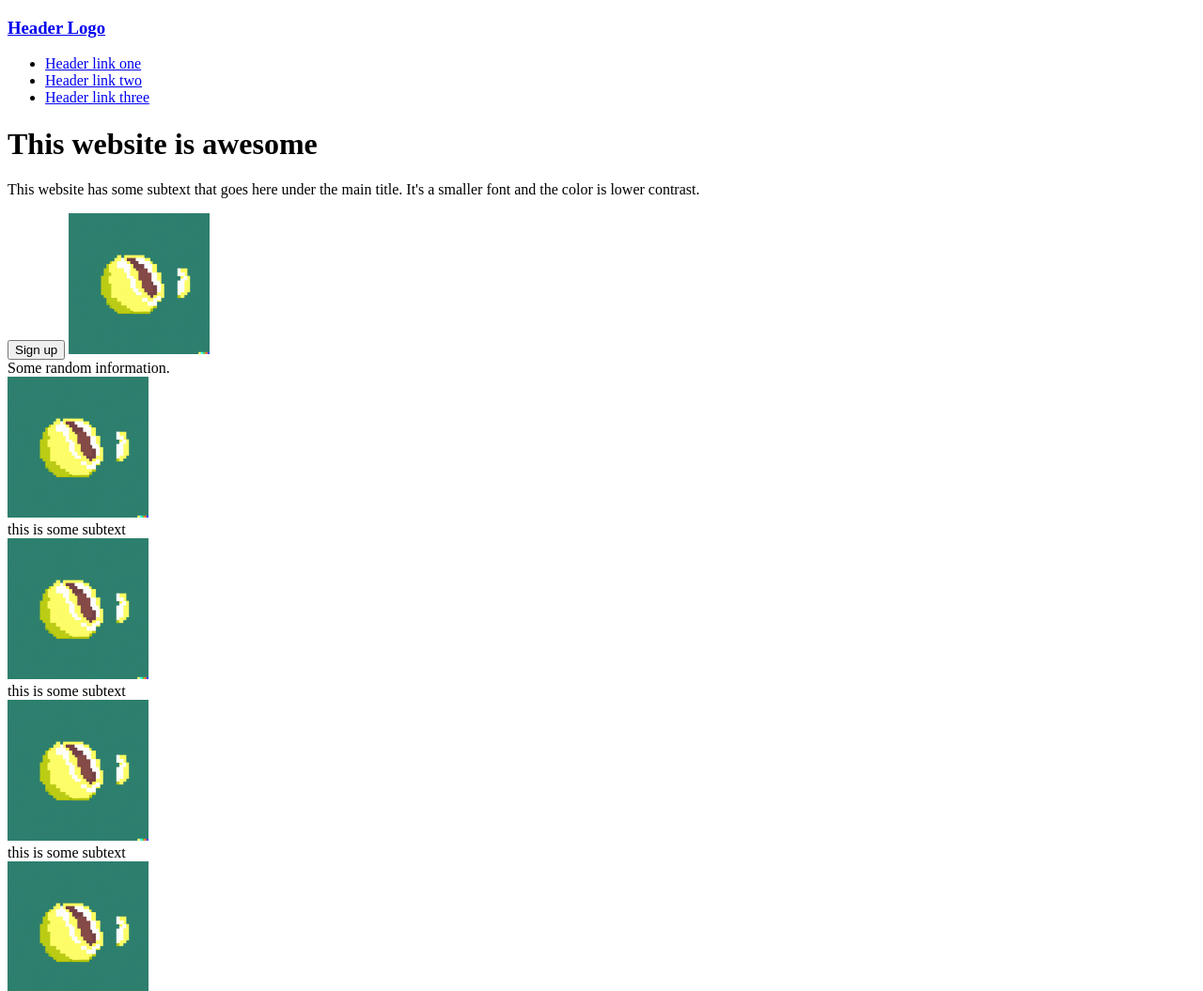
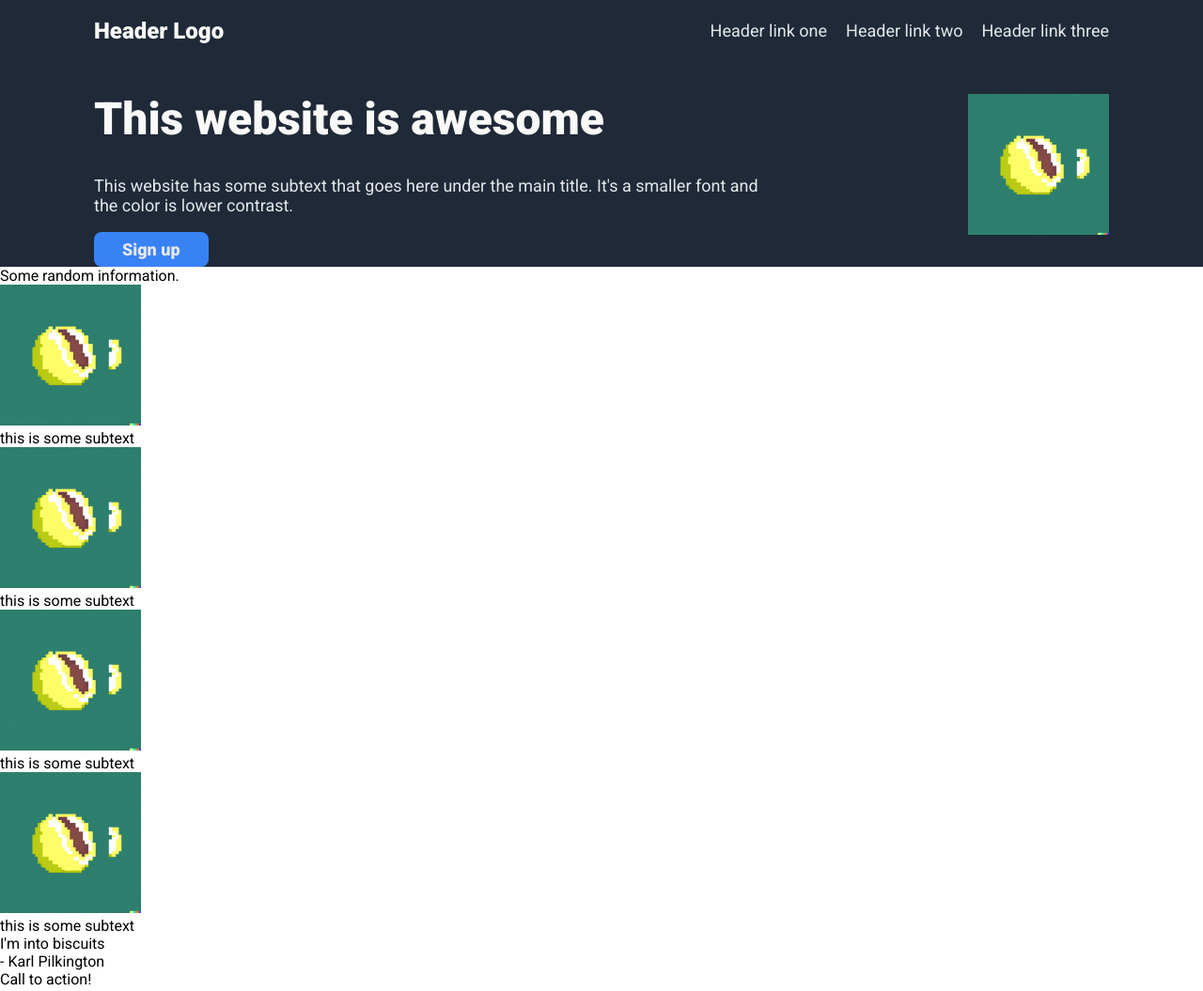
Before and after one commit to arwin4/landing-page, a plain HTML site: page index.html in a window 1280 px wide. Shown: the top 1055 px of the page at 94% size. Drawn offline with Linux system fonts and the light colour scheme.

Commit message:
Style hero area

```diff
--- a/index.html
+++ b/index.html
@@ -6,13 +6,17 @@
   <meta http-equiv="X-UA-Compatible" content="IE=edge">
   <meta name="viewport" content="width=device-width, initial-scale=1.0">
   <title>The incredible Karl Pilkington</title>
+  <link rel="preconnect" href="https://fonts.googleapis.com">
+  <link rel="preconnect" href="https://fonts.gstatic.com" crossorigin>
+  <link href="https://fonts.googleapis.com/css2?family=Roboto:ital,wght@0,400;0,900;1,300&display=swap"
+    rel="stylesheet">
   <link rel="stylesheet" href="style.css">
 </head>
 
 <body>
   <header>
     <nav>
-      <h3><a href="./">Header Logo</a></h3>
+      <h3><a class="logo" href="./">Header Logo</a></h3>
       <ul class="links">
         <li><a href="example.net">Header link one</a></li>
         <li><a href="example.net">Header link two</a></li>
@@ -20,13 +24,15 @@
       </ul>
     </nav>
 
-    <div class="hero-content"></div>
-    <h1>This website is awesome</h1>
-    <p>This website has some subtext that goes here under the main title.
-      It's a smaller font and the color is lower contrast.</p>
-    <button>Sign up</button>
+    <div class="hero-content">
+      <div class="text">
+        <h1>This website is awesome</h1>
+        <p>This website has some subtext that goes here under the main title.
+          It's a smaller font and the color is lower contrast.</p>
+        <button>Sign up</button>
+      </div>
+      <img src="./img/ripped-tennisball.png" alt="Pixel art of Auntie Nora's ripped tennisball">
     </div>
-    <img src="./img/ripped-tennisball.png" alt="Pixel art of Auntie Nora's ripped tennisball">
   </header>
 
   <div class="testimonials">
--- a/style.css
+++ b/style.css
@@ -1,4 +1,78 @@
+* {
+  font-family: 'Roboto', sans-serif;
+  text-decoration: none;
+  list-style-type: none;
+}
+
+body {
+  display: flex;
+  flex-direction: column;
+  width: 100vw;
+  margin: 0;
+}
+
+header, footer {
+  background-color: #1F2937;
+}
+
+header {
+  display: flex;
+  flex-direction: column;
+}
+
+nav {
+  display: flex;
+  justify-content: space-between;
+  align-items: center;
+  margin: 0 100px;
+}
+
+.links {
+  gap: 20px;
+  display: flex;
+}
+
+.hero-content {
+  /* Why won't justify-content work on this div?
+  Answer: it does, but in a narrow window you can't see it. */
+  display: flex;
+  gap: 200px;
+/*   padding: 80px 0; */
+  margin: 0 100px;
+  justify-content: space-between;
+}
+
+.hero-content > img {
+  align-self: center;
+}
+
+.logo {
+  font-size: 24px;
+  color: #F9FAF8;
+}
+
+.hero-content h1 {
+  font-size: 48px;
+  color: #F9FAF8;
+}
+
+.hero-content > .text,
+.links * {
+  font-size: 18px;
+  color: #E5E7EB;
+}
+
+.hero-content button {
+  background-color: #3882F6;
+  border: none;
+  padding: 8px 30px;
+  border-radius: 8px;
+  color: inherit;
+  font-weight: bold;
+  font-size: large;
+}
+
 img {
-  height: 150px;
+  max-height: 150px;
   width: auto;
 }
```
